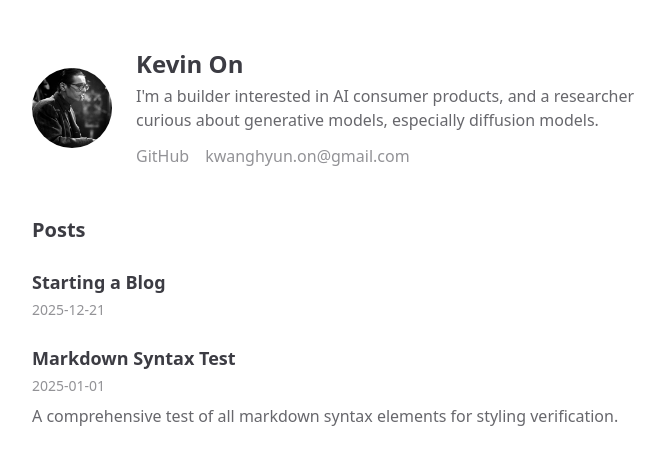
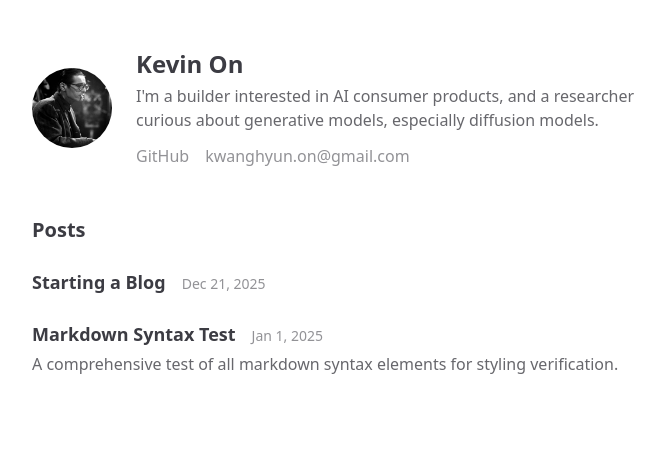
Before and after one commit to kevin-on/kevinon.me, a Next.js app: page /blog in a window 1280 px wide. Shown: the top 464 px of the page, without its empty margins (288-953 px from the left). Built offline with nearby package versions, Linux system fonts and the light colour scheme; no server answers.

Commit message:
Enhance blog page and global styles
- Added margin styles for horizontal rules in `globals.css` to improve spacing.
- Updated the blog post layout in `page.tsx` to display the post date more prominently and conditionally render the description for better readability.

```diff
--- a/app/blog/page.tsx
+++ b/app/blog/page.tsx
@@ -129,13 +129,19 @@ export default async function BlogPage() {
             <Link href={`/blog/${post.slug}`} className="block group">
               <h3 className="text-lg font-semibold group-hover:text-brand">
                 {post.metadata.title}
+                <span className="font-normal text-sm text-foreground-3 ml-4">
+                  {new Date(post.metadata.date).toLocaleDateString("en-US", {
+                    month: "short",
+                    day: "numeric",
+                    year: "numeric",
+                  })}
+                </span>
               </h3>
-              <p className="text-sm text-foreground-3 mt-1">
-                {post.metadata.date}
-              </p>
-              <p className="text-foreground-2 mt-2">
-                {post.metadata.description}
-              </p>
+              {post.metadata.description && (
+                <p className="text-foreground-2 mt-1">
+                  {post.metadata.description}
+                </p>
+              )}
             </Link>
           </li>
         ))}
--- a/app/globals.css
+++ b/app/globals.css
@@ -85,6 +85,11 @@ body {
 .prose a:hover {
   color: var(--vp-c-brand-2);
   text-decoration: underline;
+}
+
+.prose hr {
+  margin-top: 1.5rem;
+  margin-bottom: 1.5rem;
 }
 
 .prose {
```
